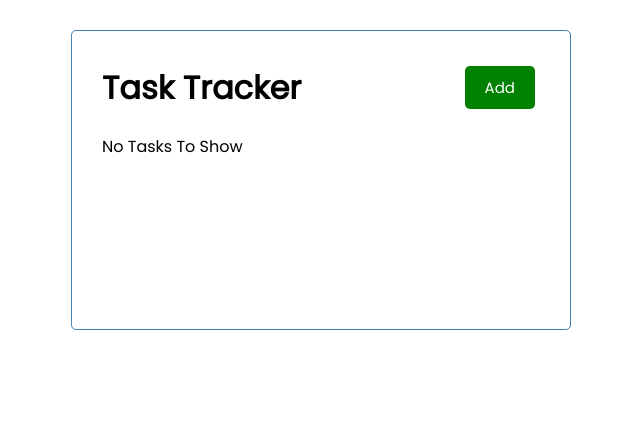
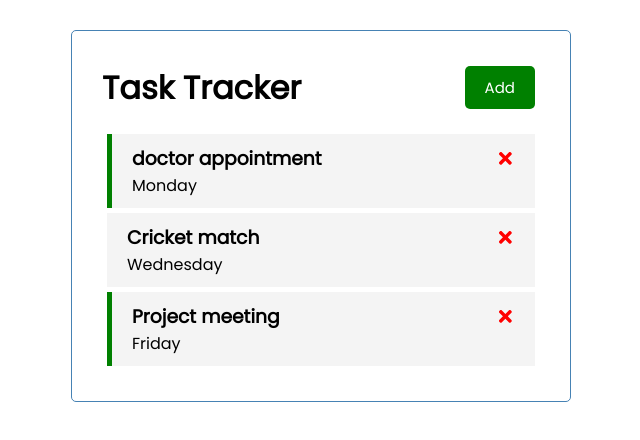
Before and after one commit to wahid-shuvo/TrackTasks, a React (Create React App) app: page / in a window 1280 px wide. Shown: the top 440 px of the page, without its empty margins (319-959 px from the left). Built offline with nearby package versions, Linux system fonts and the light colour scheme; data requests are answered from the project's data file.

Commit message:
configured backend for CRUD

```diff
--- a/db.json
+++ b/db.json
@@ -1,23 +1,22 @@
 {
   "tasks": [
     {
-      "id": 1,
-      "text": "Dcotor Appointment",
-      "day": "Feb 5th 1:30",
-      "reminder": true
+      "text": "doctor appointment",
+      "day": "Monday",
+      "reminder": true,
+      "id": 1
     },
     {
-      "id": 2,
-      "text": "Meeting at school",
-      "day": "Feb 5th 1:30",
-      "reminder": true
+      "text": "Cricket match",
+      "day": "Wednesday",
+      "reminder": false,
+      "id": 2
     },
     {
-      "id": 3,
-      "text": "Grocery Shopping",
-      "day": "Feb 5th 1:30",
-      "reminder": false
+      "text": "Project meeting",
+      "day": "Friday",
+      "reminder": true,
+      "id": 3
     }
   ]
-
 }
--- a/package.json
+++ b/package.json
@@ -11,6 +11,7 @@
     "react-dom": "^18.2.0",
     "react-hook-form": "^7.43.9",
     "react-icons": "^4.8.0",
+    "react-router-dom": "^6.11.2",
     "react-scripts": "5.0.1",
     "web-vitals": "^2.1.4"
   },
@@ -19,7 +20,7 @@
     "build": "react-scripts build",
     "test": "react-scripts test",
     "eject": "react-scripts eject",
-    "server":"json-server --watch db.json --port 5000"
+    "server": "json-server --watch db.json --port 5000"
   },
   "eslintConfig": {
     "extends": [
--- a/src/App.js
+++ b/src/App.js
@@ -1,37 +1,94 @@
-import { useState } from "react"
+import { useState, useEffect } from "react"
 import Header from "./components/Header";
 import Tasks from "./components/Tasks";
 import AddTask from "./components/AddTask";
 
 const App = () => {
-  const [showAddTask,setShowAddTask]=useState(false)
+  const [showAddTask, setShowAddTask] = useState(false)
   const [tasks, setTasks] = useState([])
 
+  useEffect(() => {
+    const getTasks = async () => {
+      const tasksFromServer = await fetchTasks()
+      setTasks(tasksFromServer)
+    }
+    getTasks()
+  }, [])
+
+  //Fetch Tasks
+  const fetchTasks = async () => {
+    const res = await fetch('http://localhost:5000/tasks')
+    const data = await res.json()
+    return data
+  }
+
+  //Fetch Task
+  const fetchTask = async (id) => {
+    const res = await fetch(`http://localhost:5000/tasks/${id}`)
+    const data = await res.json()
+    return data
+  }
+
+
   //Add Task
-  const addTask=(task)=>{
-    const id=Math.floor(Math.random()*1000)+1
-    const newTask={id,...task}
-    console.log(newTask)
-    setTasks([...tasks,newTask])
+  const addTask = async (task) => {
+
+    const res = await fetch('http://localhost:5000/tasks', {
+      method: "POST",
+      headers: {
+        'Content-type': 'application/json'
+      },
+      body: JSON.stringify(task)
+    })
+
+    const data = await res.json()
+    setTasks([...tasks, data])
+    // const id = Math.floor(Math.random() * 1000) + 1
+    // const newTask = { id, ...task }
+    // console.log(newTask)
+    // setTasks([...tasks, newTask])
   }
 
   //Delete Task
-  const deleteTask = (id) => {
+  const deleteTask = async (id) => {
+    await fetch(`http://localhost:5000/tasks/${id}`, {
+      method: 'DELETE'
+    })
     setTasks(tasks.filter((task) => task.id !== id))
   }
 
   //Toggle Reminder
+  const toggleReminder = async (id) => {
+    const taskToToggle = await fetchTask(id)
+    const upTask = { ...taskToToggle, reminder: !taskToToggle.reminder }
 
-  const toggleReminder = (id) => {
-    setTasks(tasks.map((task) => task.id === id ? { ...task, reminder: !task.reminder } : task))
+    const res = await fetch(`http://localhost:5000/tasks/${id}`, {
+      method: 'PUT',
+      headers: {
+        'Content-type': 'application/json'
+      },
+      body: JSON.stringify(upTask)
+    }
+    )
+
+    const data = await res.json()
+
+    setTasks(
+      tasks.map((task) =>
+        task.id === id ? {
+          ...task,
+          reminder: data.reminder
+        } : task
+      )
+    )
   }
 
   return (
     <div className="container">
-      <Header onAdd={()=>setShowAddTask(!showAddTask)}
-       showAdd={showAddTask}
-       />
-      {showAddTask && <AddTask onAdd={addTask}/>}
+      <Header onAdd={() => setShowAddTask(!showAddTask)}
+        showAdd={showAddTask}
+      />
+      {showAddTask && <AddTask onAdd={addTask} />}
       {tasks.length > 0 ?
         <Tasks
           tasks={tasks}
```
Also changed, not shown: 1 other file (tests, documents, lock files or other folders).
